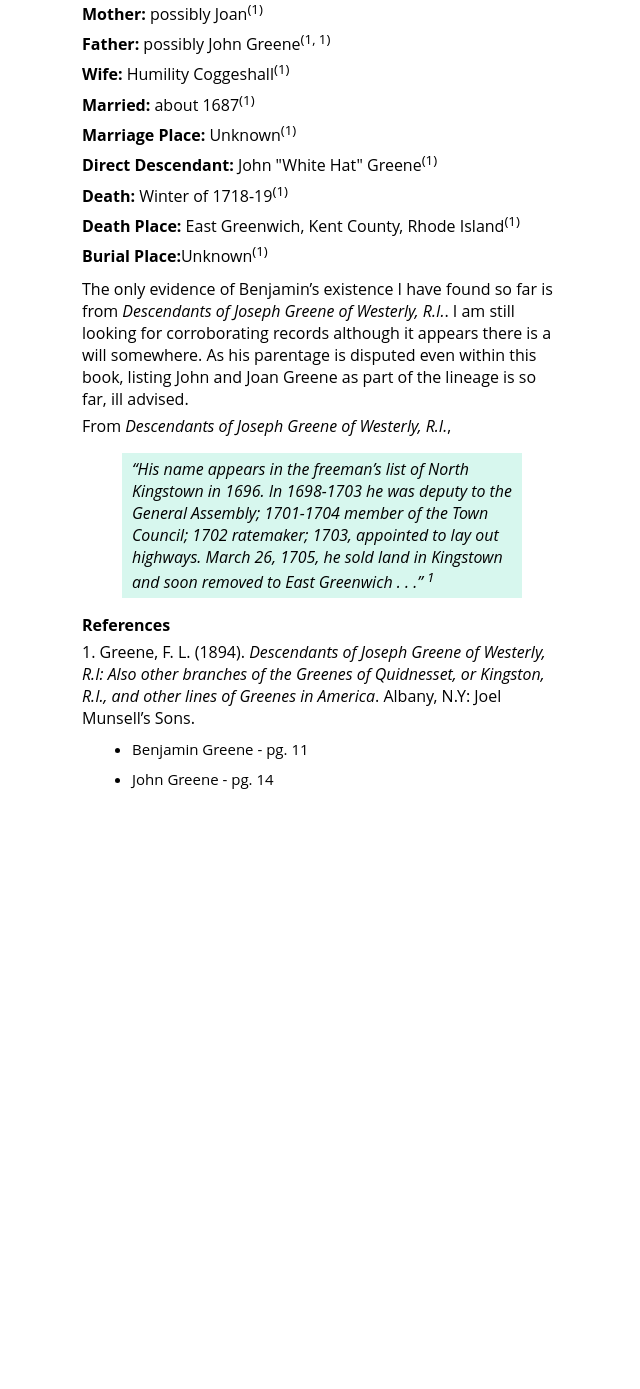
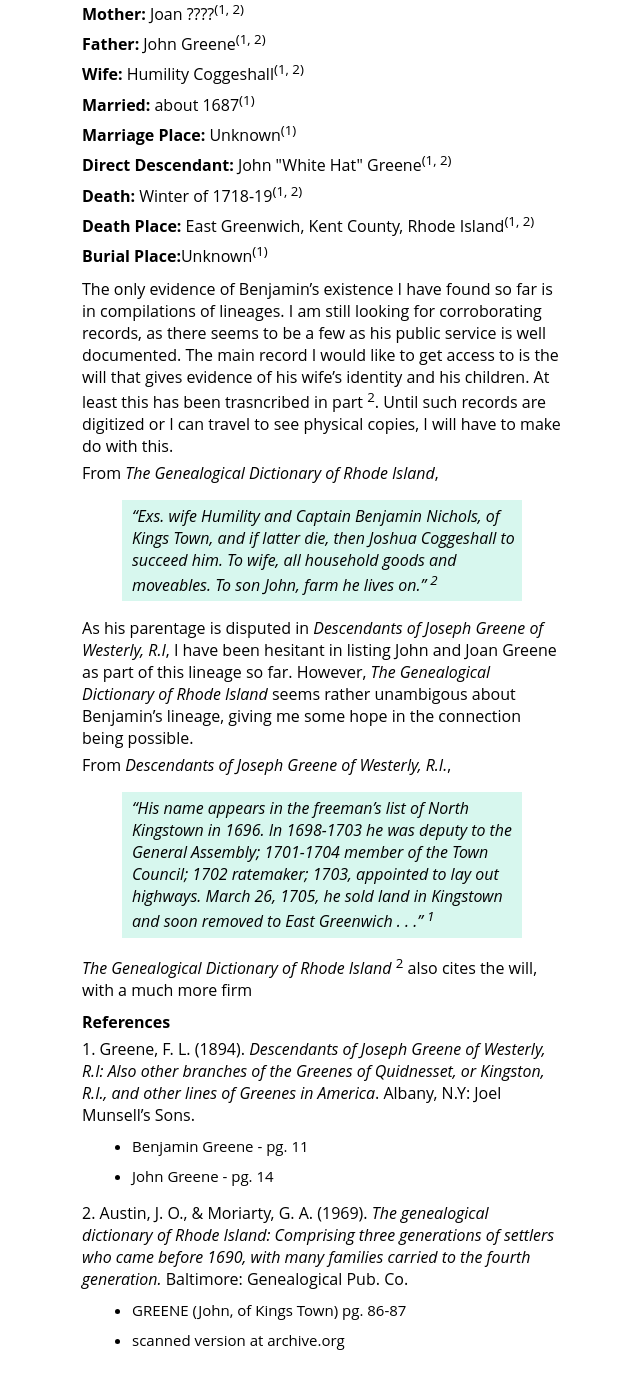
Before and after one commit to krogersst/landgren-collins, a Jekyll site: the page built from person/benjamin-greene.md, in a window 1280 px wide and 1400 px high, scrolled down 204 px. Shown: the top 1389 px of the window, without its empty margins (128-768 px from the left). Built offline with Jekyll 4.4.1, drawn with Linux system fonts in a browser that asks for light colours; before the commit the page ends 1043 px from its top, so only the background shows below that.

Commit message:
Add reference to benjamin-greene.md
Found The Genealogical Dictionary of Rhode Island

```diff
--- a/person/benjamin-greene.md
+++ b/person/benjamin-greene.md
@@ -6,33 +6,49 @@ born: about 1665
 born_ref1: "1"
 birthplace: North Kingstown, Washington County, Rhode Island
 birthplace_ref1: "1"
-mother: possibly Joan
+mother: Joan ????
 mother_ref1: "1"
-father: possibly John Greene
+mother_ref2: "2"
+father: John Greene
 father_ref1: "1"
-father_ref2: "1"
+father_ref2: "2"
 wife: Humility Coggeshall
 wife_ref1: "1"
+wife_ref2: "2"
 married: about 1687
 married_ref1: "1"
 marriage_place: Unknown
 marriage_place_ref1: "1"
 descendant: John "White Hat" Greene
 descendant_ref1: "1"
+descendant_ref2: "2"
 death: Winter of 1718-19
 death_ref1: "1"
+death_ref2: "2"
 death_place: East Greenwich, Kent County, Rhode Island
 death_place_ref1: "1"
+death_place_ref2: "2"
 burial_place: Unknown
 burial_place_ref1: "1"
 ---
-The only evidence of Benjamin's existence I have found so far is from _Descendants of Joseph Greene of Westerly, R.I._. I am still looking for corroborating records although it appears there is a will somewhere. As his parentage is disputed even within this book, listing John and Joan Greene as part of the lineage is so far, ill advised.
+The only evidence of Benjamin's existence I have found so far is in compilations of lineages. I am still looking for corroborating records, as there seems to be a few as his public service is well documented. The main record I would like to get access to is the will that gives evidence of his wife's identity and his children. At least this has been trasncribed in part <sup>[2](#2)</sup>. Until such records are digitized or I can travel to see physical copies, I will have to make do with this.
+
+From _The Genealogical Dictionary of Rhode Island_,
+  > "Exs. wife Humility and Captain Benjamin Nichols, of Kings Town, and if latter die, then Joshua Coggeshall to succeed him. To wife, all household goods and moveables. To son John, farm he lives on." <sup>[2](#2)</sup>
+
+As his parentage is disputed in _Descendants of Joseph Greene of Westerly, R.I_, I have been hesitant in listing John and Joan Greene as part of this lineage so far. However, _The Genealogical Dictionary of Rhode Island_ seems rather unambigous about Benjamin's lineage, giving me some hope in the connection being possible.
 
 From _Descendants of Joseph Greene of Westerly, R.I._,
    > "His name appears in the freeman's list of North Kingstown in 1696. In 1698-1703 he was deputy to the General Assembly; 1701-1704 member of the Town Council; 1702 ratemaker; 1703, appointed to lay out highways. March 26, 1705, he sold land in Kingstown and soon removed to East Greenwich . . ." <sup>[1](#1)</sup>
+
+_The Genealogical Dictionary of Rhode Island_ <sup>[2](#2)</sup> also cites the will, with a much more firm
 
 #### References
 
 <a id="1">1. </a> Greene, F. L. (1894). _Descendants of Joseph Greene of Westerly, R.I: Also other branches of the Greenes of Quidnesset, or Kingston, R.I., and other lines of Greenes in America_. Albany, N.Y: Joel Munsell's Sons.
 * Benjamin Greene - [pg. 11](https://archive.org/details/descendantsofjos00gree/page/10)
 * John Greene - [pg. 14](https://archive.org/details/descendantsofjos00gree/page/14)
+
+<a id="2">2. </a> Austin, J. O., & Moriarty, G. A. (1969). _The genealogical dictionary of Rhode Island: Comprising three generations of settlers who came before 1690, with many families carried to the fourth generation._ Baltimore: Genealogical Pub. Co.
+* GREENE (John, of Kings Town) pg. 86-87
+* scanned version at [archive.org](https://archive.org/details/genealogicaldict00aust)
```
